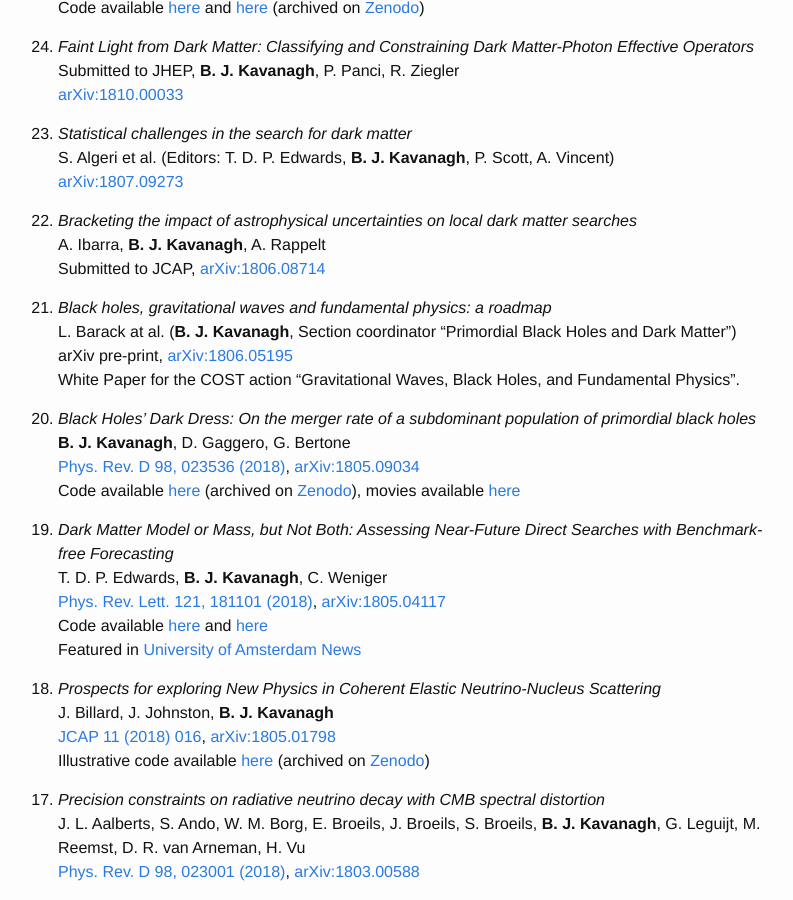
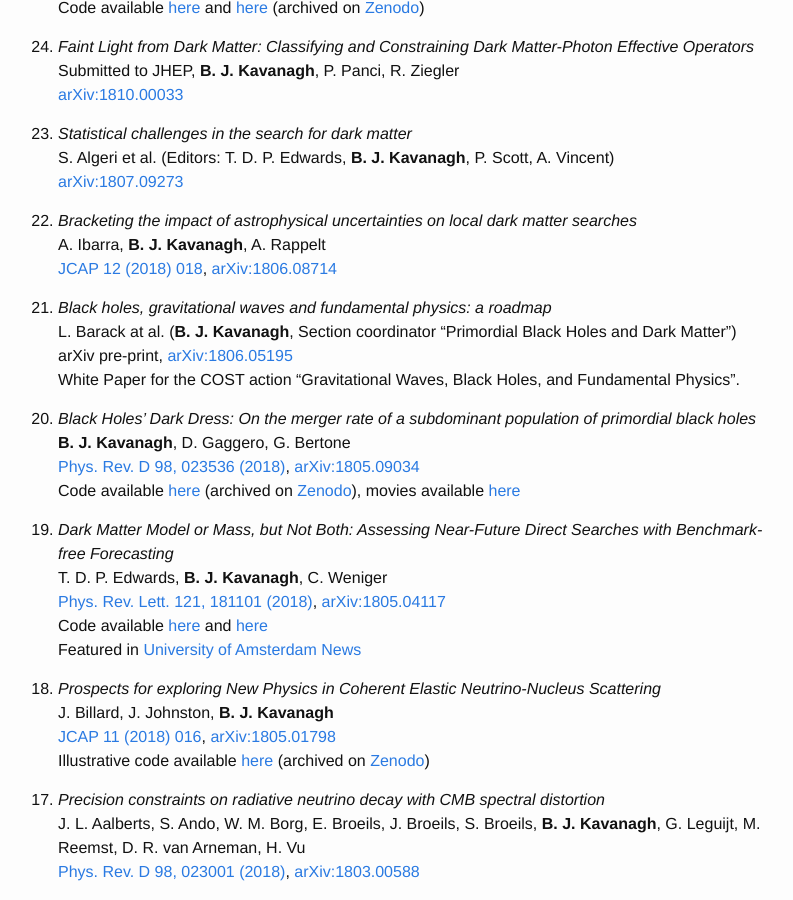
Before and after one commit to bradkav/bradkav.github.io, a Jekyll site: the page built from publications.md, in a window 1280 px wide and 900 px high, scrolled down 440 px. Shown: the whole window, without its empty margins (242-1035 px from the left). Built offline with Jekyll 4.4.1, drawn with Linux system fonts in a browser that asks for light colours.

Commit message:
Updated with journal refs

```diff
--- a/publications.md
+++ b/publications.md
@@ -34,7 +34,7 @@ S. Algeri et al. (Editors: T. D. P. Edwards, **B. J. Kavanagh**, P. Scott, A. Vi
 
 22. *Bracketing the impact of astrophysical uncertainties on local dark matter searches*
 A. Ibarra, **B. J. Kavanagh**, A. Rappelt
-Submitted to JCAP, [arXiv:1806.08714](https://arxiv.org/abs/1806.08714)
+[JCAP 12 (2018) 018](https://doi.org/10.1088/1475-7516/2018/12/018), [arXiv:1806.08714](https://arxiv.org/abs/1806.08714)
 
 21. *Black holes, gravitational waves and fundamental physics: a roadmap*
 L. Barack at al. (**B. J. Kavanagh**, Section coordinator "Primordial Black Holes and Dark Matter")
```
Also changed, not shown: 1 other file.
